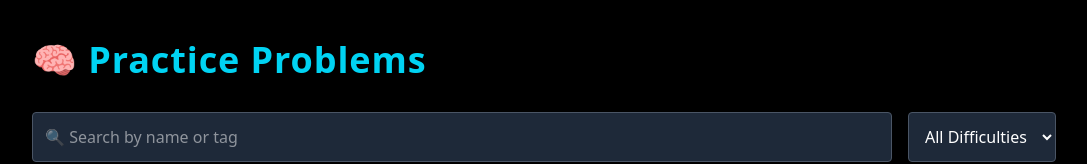
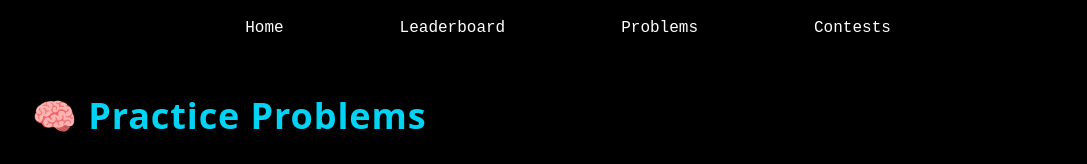
Before and after one commit to bLadeAyush/OJ-project, a React (Vite) app in the folder oj-frontend/: page /problems in a window 1280 px wide. Shown: the top 164 px of the page, without its empty margins (96-1183 px from the left). Built offline with nearby package versions, Linux system fonts and the light colour scheme; no server answers; a web font is replaced by a local one.

Commit message:
Added Navbar

```diff
--- a/oj-frontend/src/components/Navbar.jsx
+++ b/oj-frontend/src/components/Navbar.jsx
@@ -5,7 +5,7 @@ export default function Navbar() {
     <nav className="bg-black text-white px-6 py-4 shadow-md z-100">
       <div className=" flex justify-around items-center w-screen">
         <div className="space-x-29 text-sm sm:text-base jet-brains-mono  ">
-          <NavLink to="/" label="Home" />
+          <NavLink to="/profile" label="Home" />
           <NavLink to="/leaderboard" label="Leaderboard" />
           <NavLink to="/problems" label="Problems" />
           <NavLink to="/contests" label="Contests" />
--- a/oj-frontend/src/pages/ContestPage.jsx
+++ b/oj-frontend/src/pages/ContestPage.jsx
@@ -1,6 +1,6 @@
 import { useEffect, useState } from "react";
 import api from "../api/axios";
-
+import Navbar from "../components/Navbar.jsx";
 export default function ContestPage() {
   const [contests, setContests] = useState([]);
 
@@ -19,6 +19,8 @@ export default function ContestPage() {
   };
 
   return (
+    <>
+      <Navbar />
       <div className="p-4 max-w-4xl mx-auto">
         <h1 className="text-2xl font-bold mb-4">Contests</h1>
         {contests.map((contest) => (
@@ -30,7 +32,8 @@ export default function ContestPage() {
               {new Date(contest.start_time).toLocaleString()}
             </p>
             <p>
-            <strong>Ends:</strong> {new Date(contest.end_time).toLocaleString()}
+              <strong>Ends:</strong>{" "}
+              {new Date(contest.end_time).toLocaleString()}
             </p>
             <button
               className="mt-2 px-4 py-2 bg-blue-500 text-white rounded"
@@ -41,5 +44,6 @@ export default function ContestPage() {
           </div>
         ))}
       </div>
+    </>
   );
 }
--- a/oj-frontend/src/pages/ProblemDetail.jsx
+++ b/oj-frontend/src/pages/ProblemDetail.jsx
@@ -5,7 +5,7 @@ import ReactMarkdown from "react-markdown";
 import api from "../api/axios";
 import { Disclosure } from "@headlessui/react";
 import ChevronUpIcon from "@heroicons/react/24/solid/ChevronUpIcon";
-
+import Navbar from "../components/Navbar.jsx";
 export default function ProblemDetail() {
   const [submissions, setSubmissions] = useState([]);
   const [feedbackOpen, setFeedbackOpen] = useState({});
@@ -96,9 +96,13 @@ export default function ProblemDetail() {
   if (!problem) return <p className="text-center mt-10">Loading...</p>;
 
   return (
+    <>
+      <Navbar />
       <div className="max-w-3xl mx-auto mt-10 space-y-4">
         <h1 className="text-2xl font-bold">{problem.name}</h1>
-      <p className="text-sm text-gray-500">Difficulty: {problem.difficulty}</p>
+        <p className="text-sm text-gray-500">
+          Difficulty: {problem.difficulty}
+        </p>
         <hr />
         <div>
           <h2 className="font-semibold">Problem Statement</h2>
@@ -231,5 +235,6 @@ export default function ProblemDetail() {
           </Disclosure>
         ))}
       </div>
+    </>
   );
 }
--- a/oj-frontend/src/pages/ProblemList.jsx
+++ b/oj-frontend/src/pages/ProblemList.jsx
@@ -1,6 +1,7 @@
 import { useEffect, useState } from "react";
 import { Link } from "react-router-dom";
 import api from "../api/axios";
+import Navbar from "../components/NavBar";
 
 export default function ProblemsList() {
   const [problems, setProblems] = useState([]);
@@ -40,13 +41,14 @@ export default function ProblemsList() {
   }, [search, difficulty, problems]);
 
   return (
+    <>
+      <Navbar />
       <div className="min-h-screen bg-black text-white px-6 py-10">
         <div className="max-w-5xl mx-auto">
           <h2 className="text-4xl font-bold mb-8 text-cyan-400 tracking-wide">
             🧠 Practice Problems
           </h2>
 
-        {/* Filter/Search bar */}
           <div className="flex flex-col sm:flex-row sm:items-center sm:space-x-4 mb-8 space-y-4 sm:space-y-0">
             <input
               type="text"
@@ -103,5 +105,6 @@ export default function ProblemsList() {
           </div>
         </div>
       </div>
+    </>
   );
 }
```
Lines whose indentation alone changed are shown as unchanged.
